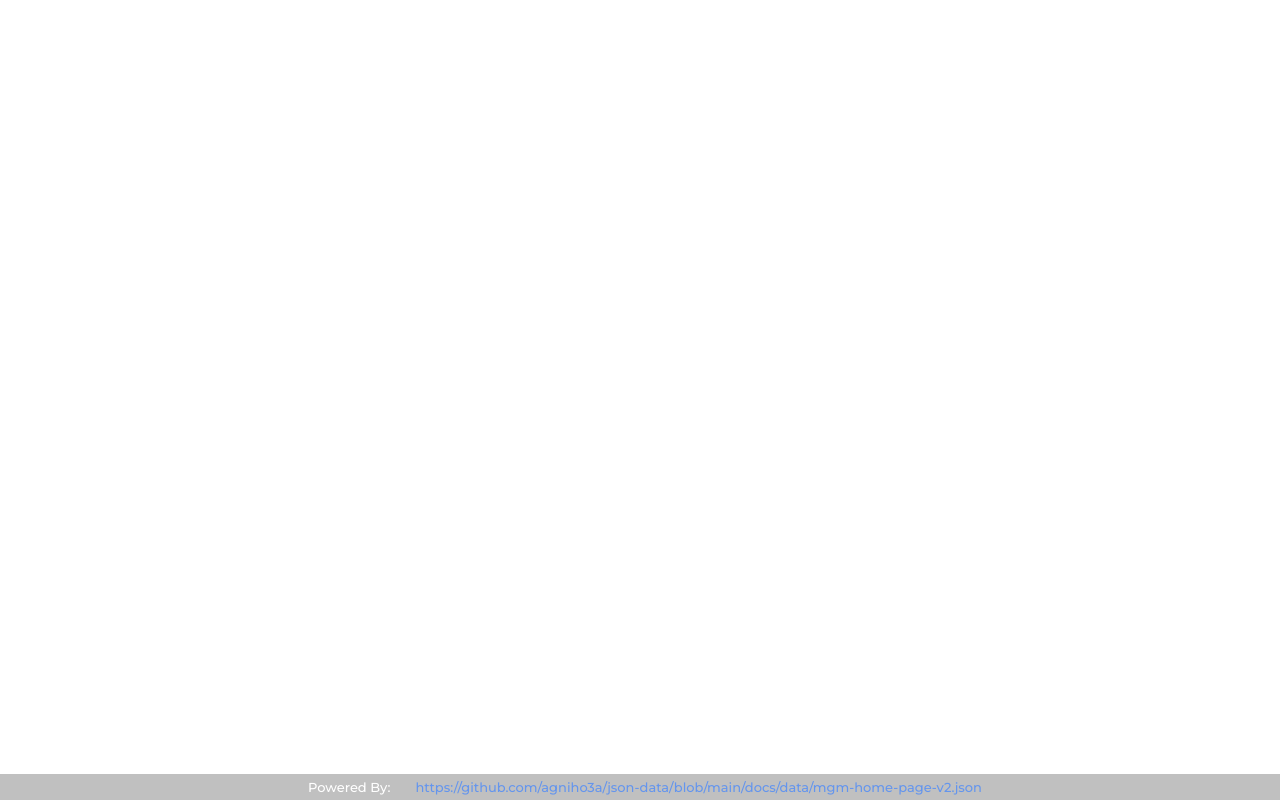
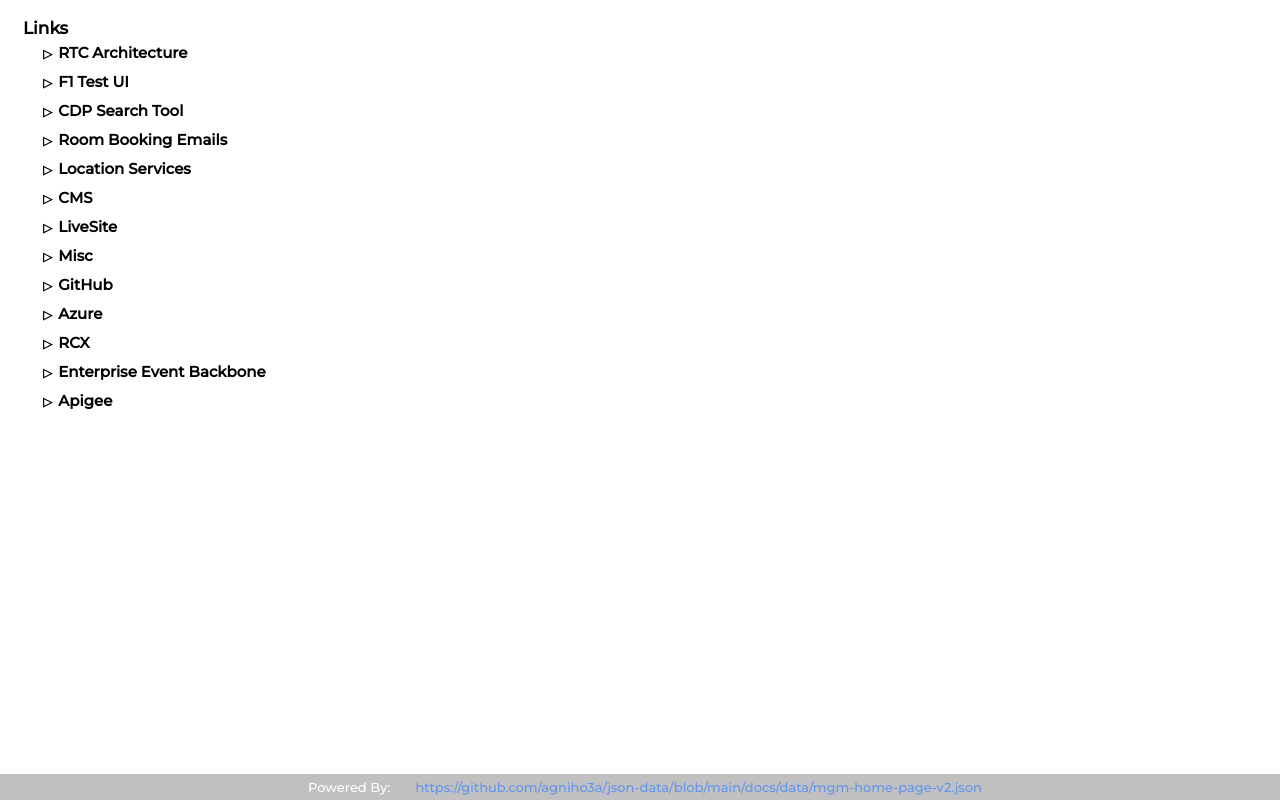
Before and after one commit to agniho3a/json-data, a plain HTML site: page docs/index.html in a window 1280 px wide. Drawn offline with Linux system fonts and the light colour scheme.

Commit message:
Update index.html

```diff
--- a/docs/index.html
+++ b/docs/index.html
@@ -23,7 +23,7 @@
         };
 
         // Fetch data from the URL
-        fetch('data/mgm-home-page-v2.json?dt=' + new Date().getTime()', config)
+        fetch('data/mgm-home-page-v2.json?dt=' + new Date().getTime(), config)
             .then((response) => response.json())
             .then((data) => {
                 renderPage(data);
```
